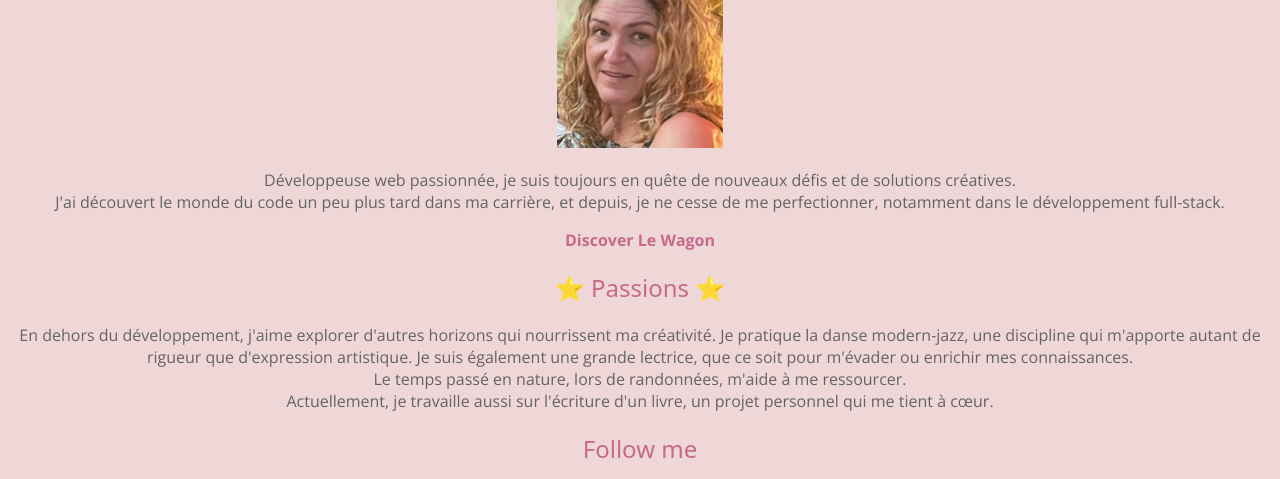
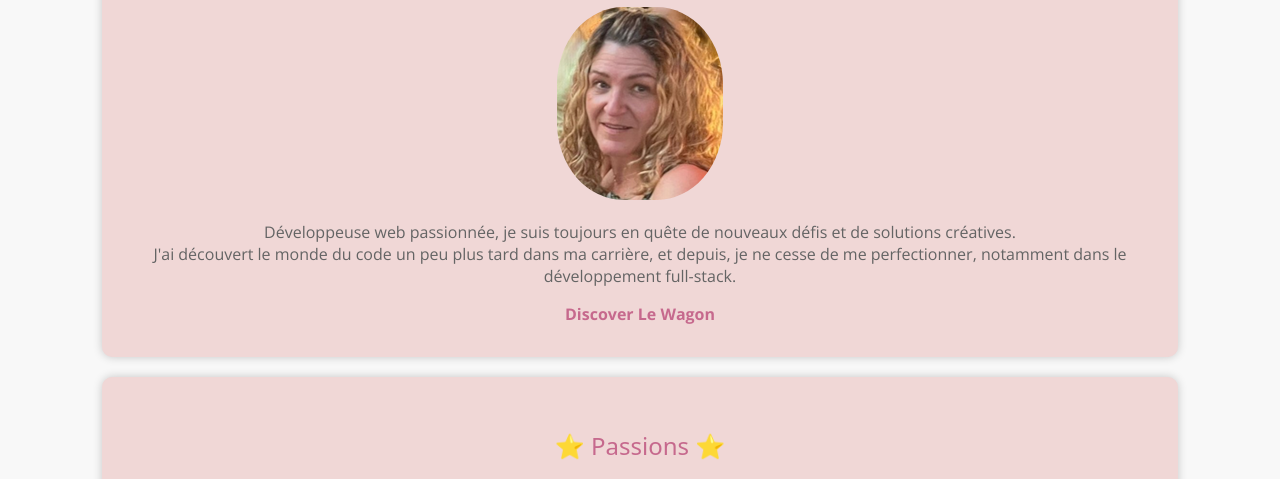
Before and after one commit to SusieGlass/ProfileGitHub, a plain HTML site: page index.html in a window 1280 px wide. Shown: the part 126-605 px from the top of the page. Drawn offline with nearby package versions, Linux system fonts and the light colour scheme; a web font is replaced by a local one.

Commit message:
version5

```diff
--- a/index.html
+++ b/index.html
@@ -7,6 +7,7 @@
   <title>Profile GitHub</title>
 </head>
 <body>
+  <div>
     <h1>Hello, I'm Sonia 🤩</h1>
     <img src="images/IMG Vandelli 2.png" alt="Sonia Chavepeyre">
     <p>
@@ -15,11 +16,17 @@ Développeuse web passionnée, je suis toujours en quête de nouveaux défis et
     <a href="https://www.lewagon.com" target="_blank">
       Discover Le Wagon
     </a>
+  </div>
+
+  <div>
     <h2>⭐️ Passions ⭐️</h2>
       <p>
         En dehors du développement, j'aime explorer d'autres horizons qui nourrissent ma créativité. Je pratique la danse modern-jazz, une discipline qui m'apporte autant de rigueur que d'expression artistique. Je suis également une grande lectrice, que ce soit pour m'évader ou enrichir mes connaissances.
         <br> Le temps passé en nature, lors de randonnées, m'aide à me ressourcer.<br>Actuellement, je travaille aussi sur l'écriture d'un livre, un projet personnel qui me tient à cœur.
       </p>
+  </div>
+
+  <div>
   <h2>Follow me</h2>
     <div class="footer">
     <div class="footer-links">
@@ -30,6 +37,8 @@ Développeuse web passionnée, je suis toujours en quête de nouveaux défis et
       This footer is made with <i class="fas fa-heart"></i> at Le Wagon
     </div>
   </div>
+  </div>
+
 
 </body>
 </html>
--- a/style.css
+++ b/style.css
@@ -10,7 +10,7 @@ body {
   font-style: normal;
   font-variation-settings: "wdth" 100;
   color: rgb(100, 100, 100);
-  background-color: #f0d7d7;
+  background-color: #F8F8F8;
   text-align: center;
 }
 
@@ -56,3 +56,15 @@ a {
 .footer .fa-heart {
   color: #D23333;
 }
+img {
+  border-radius: 40%;
+}
+
+div {
+  margin: 20px auto;
+  background-color: #F0D7D6;
+  padding: 32px;
+  border-radius: 10px;
+  box-shadow: 0 0 10px rgba(0,0,0,0.2);
+  width: 80%;
+}
```
Lines whose indentation alone changed are shown as unchanged.
